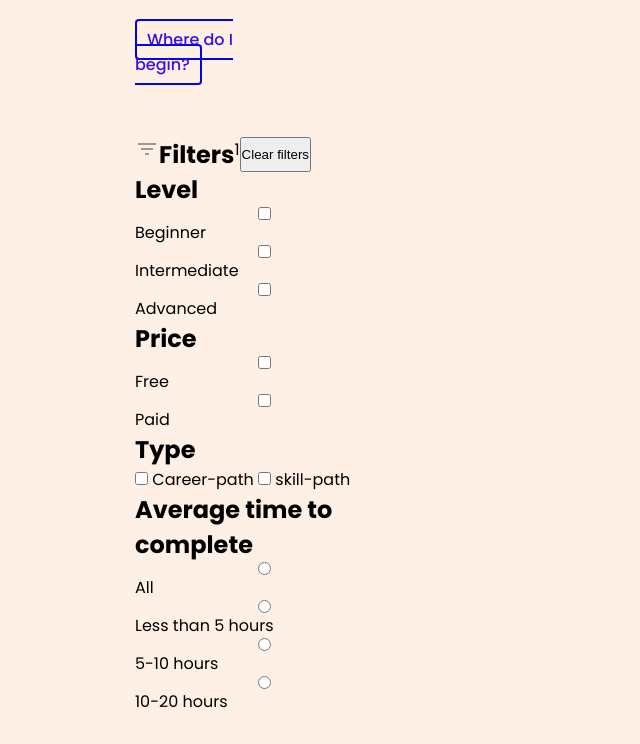
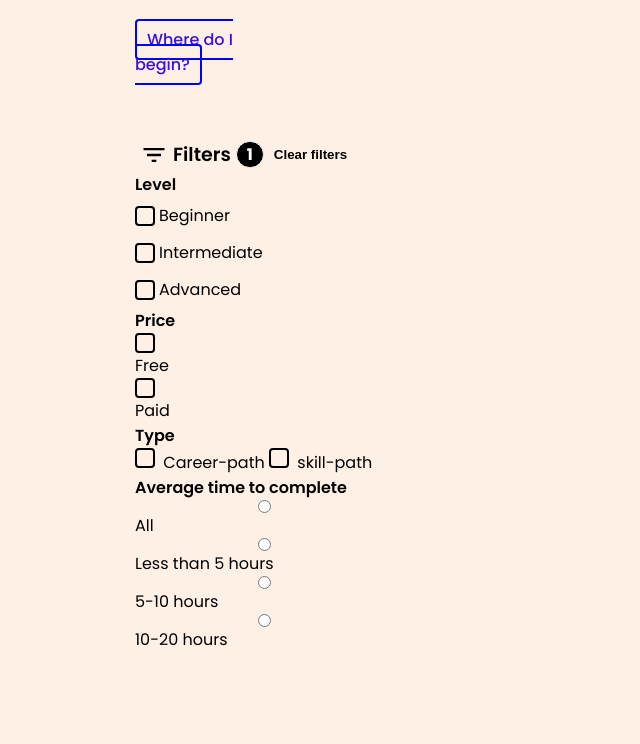
Before and after one commit to YusufKhan2016/Codeacademy-clone, a plain HTML site: page index.html in a window 1280 px wide. Shown: the part 1544-2288 px from the top of the page, without its empty margins (0-640 px from the left). After the commit the page ends 2226 px from the top, so only its background shows below. Drawn offline with nearby package versions, Linux system fonts and the light colour scheme.

Commit message:
checked edited

```diff
--- a/index.html
+++ b/index.html
@@ -280,7 +280,7 @@
 
             <form action="" class="filter">
                 <div class="filter-heading">
-                    <svg xmlns="http://www.w3.org/2000/svg" height="24px" viewBox="0 -960 960 960" width="24px" fill="#999999"><path d="M400-240v-80h160v80H400ZM240-440v-80h480v80H240ZM120-640v-80h720v80H120Z"/></svg>
+                    <svg xmlns="http://www.w3.org/2000/svg"  viewBox="0 -960 960 960"><path d="M400-240v-80h160v80H400ZM240-440v-80h480v80H240ZM120-640v-80h720v80H120Z"/></svg>
                     <h1>Filters</h1>
                     <span>1</span>
                     <input type="reset" value="Clear filters">
@@ -289,12 +289,19 @@
                 <div class="level">
                     <h2>Level</h2>
                     <div class="level-filter">
+                        <div class="beginner-checkbox">
                             <input type="checkbox" name="beginner" id="beginner">
                             <label for="beginner">Beginner</label>
+                        </div>
+                        <div class="intermediate-checkbox">
                             <input type="checkbox" name="intermediate" id="intermediate">
                             <label for="intermediate">Intermediate</label>
+                        </div>
+                        <div class="advanced-checkbox">
                             <input type="checkbox" name="advanced" id="advanced">
                             <label for="advanced">Advanced</label>
+                        </div>
+
                     </div>
                 </div>
                 <div class="price">
--- a/style.css
+++ b/style.css
@@ -649,10 +649,89 @@ header part ends
     flex-direction: column;
 }
 
+
 .filter-heading {
     display: flex;
+    align-items: center;
 
 }
+.filter-heading svg{
+    height: 28px;
+}
+.filter-heading h1{
+    font-size: 19px;
+    font-weight: 600;
+}
+
+.filter-heading span{
+    border: 1px solid;
+    background-color: black;
+    color: white;
+    padding: 0 10px;
+    border-radius: 30px;
+    font-weight: 700;
+}
+.filter-heading input{
+    background-color: #fff0e5;
+    border: none;
+    font-weight: 600;
+    padding: 10px 10px;
+    border-radius: 5px;
+}
+
+.filter-heading input:hover{
+    background-color: #e0d3ca;
+
+}
+
+.filter-heading svg,
+.filter-heading h1,
+.filter-heading span{
+    margin-left: 5px;
+}
+
+.level h2,
+.price h2,
+.type h2,
+.time-to-complete h2{
+    font-size: 16px;
+    font-weight: 600;
+}
+
+.beginner-checkbox,
+.intermediate-checkbox,
+.advanced-checkbox{
+    display: flex;
+    align-items: center;
+    margin: 6px 0;
+}
+
+input[type="checkbox"]{
+    appearance: none;
+    width: 20px;
+    height: 20px;
+    border: 2px solid black;
+    border-radius: 4px;
+    position: relative;
+    cursor: pointer;
+    margin-right: 4px;
+}
+input[type="checkbox"]:checked{
+    background-color: blue;
+    border: 2px solid #fff0e5;
+    outline: 2px solid blue;
+
+}
+input[type="checkbox"]:checked::after{
+    content: "✔";
+    color: white;
+    font-size: 14px;
+    position: absolute;
+    top:-3px;
+    left: 3px;
+}
+
+
 
 
 
@@ -660,6 +739,7 @@ header part ends
     display: flex;
     flex-direction: column;
 }
+
 .price-filter {
     display: flex;
     flex-direction: column;
```
Lines whose indentation alone changed are shown as unchanged.
